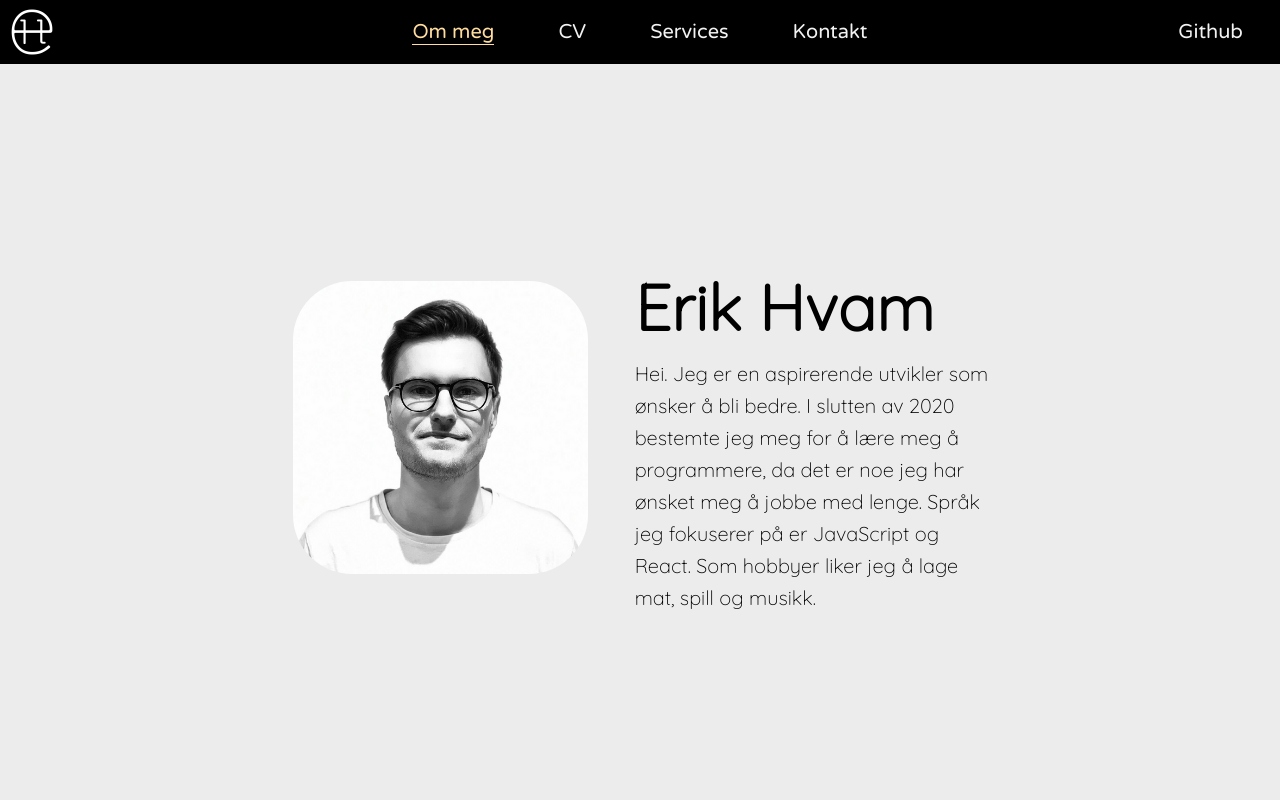
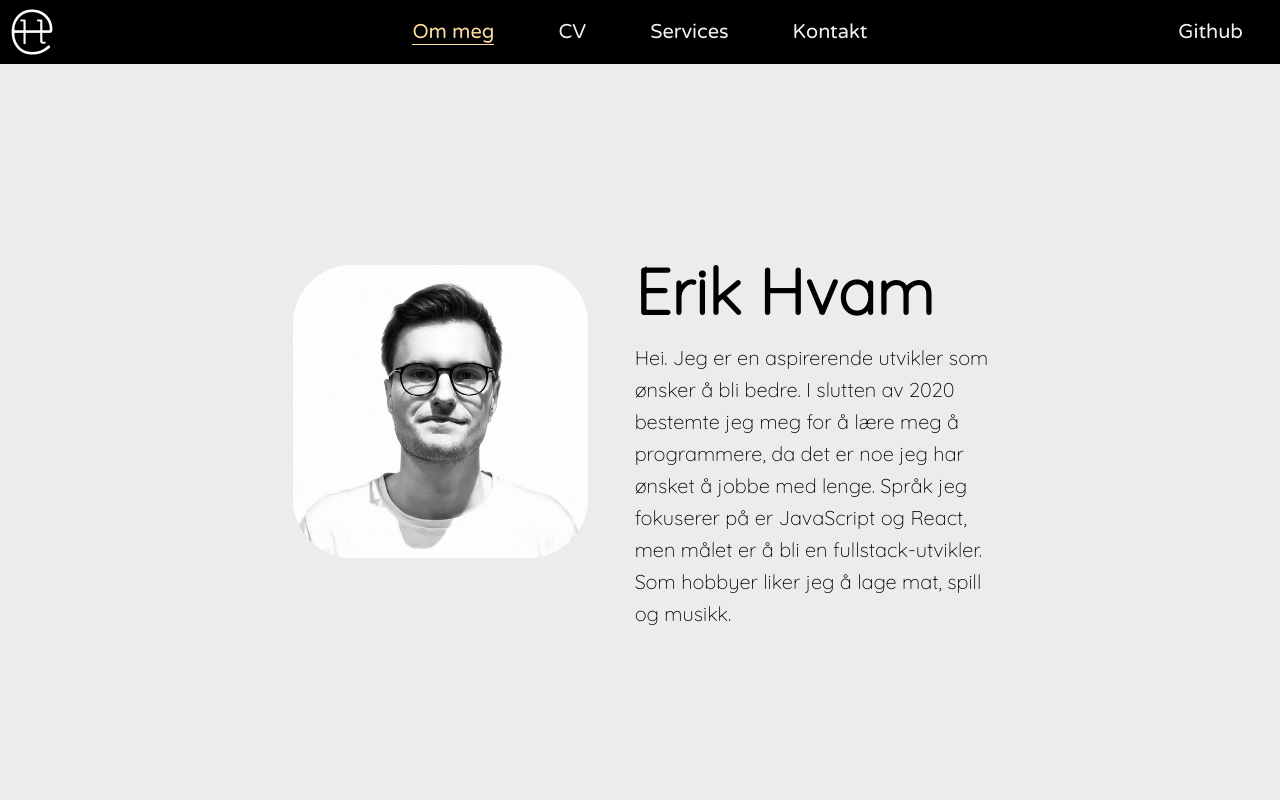
Before and after one commit to Erikhvam/react-cv-app, a React (Create React App) app: page / in a window 1280 px wide. Shown: the top 800 px of the page. Built offline with nearby package versions, Linux system fonts and the light colour scheme.

Commit message:
endret beskrivelse

```diff
--- a/src/components/Home/Home.js
+++ b/src/components/Home/Home.js
@@ -21,9 +21,10 @@ export const Home = () => {
 							<p>
 								Hei. Jeg er en aspirerende utvikler som ønsker å bli bedre. I
 								slutten av 2020 bestemte jeg meg for å lære meg å programmere,
-								da det er noe jeg har ønsket meg å jobbe med lenge. Språk jeg
-								fokuserer på er JavaScript og React. Som hobbyer liker jeg å
-								lage mat, spill og musikk.
+								da det er noe jeg har ønsket å jobbe med lenge. Språk jeg
+								fokuserer på er JavaScript og React, men målet er å bli en
+								fullstack-utvikler. Som hobbyer liker jeg å lage mat, spill og
+								musikk.
 							</p>
 						</div>
 					</div>
```
